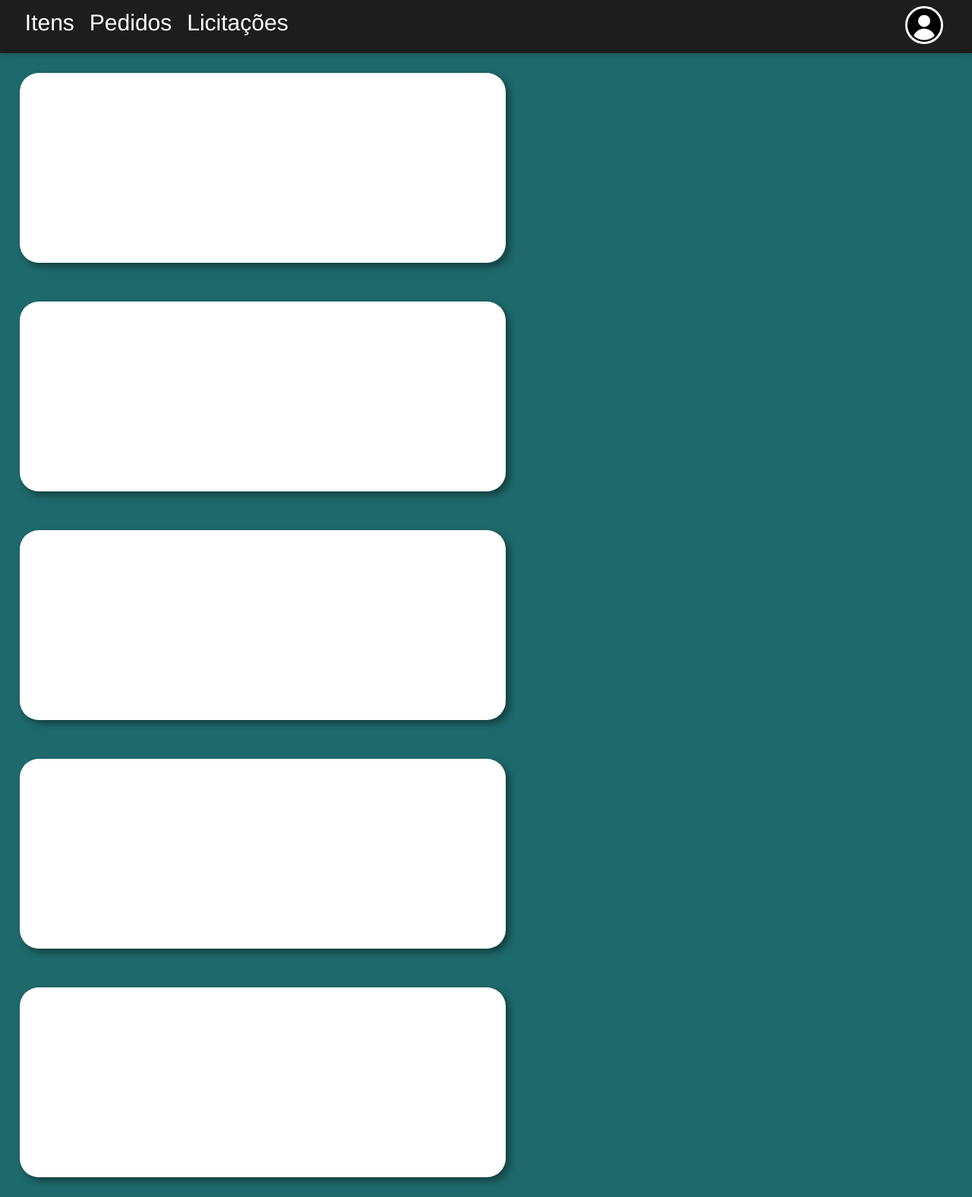
After one commit to odnols/Kovarex, a PHP site: page /pages/panel.php in a window 1280 px wide. The commit adds this page. Shown: the whole page at 76% size. Run offline with PHP 8.4, Linux system fonts and the light colour scheme; some libraries are stand-ins or nearby versions.

Commit message:
Novas páginas e atualizações

```diff
--- /dev/null
+++ b/css/animations.css
@@ -0,0 +1,11 @@
+@keyframes encolhe_hr {
+    from {
+        width: 90%;
+        opacity: 0;
+    }
+
+    to {
+        width: 30%;
+        opacity: 1;
+    }
+}
--- a/css/style.css
+++ b/css/style.css
@@ -1,6 +1,107 @@
+html {
+    background-color: rgb(30, 105, 107);
+}
+
 .banner_topo {
     width: 100%;
-    height: 300px;
-    background-color: rgb(15, 122, 96);
+    padding: 1%;
+    height: 70px;
+    color: white;
+    background-color: rgb(29, 29, 29);
     box-shadow: 0px 0px 10px rgba(0, 0, 0, 0.288);
 }
+
+#titulo {
+    left: 2%;
+    top: -10px;
+    font-size: 40px;
+    position: absolute;
+    pointer-events: none;
+    animation: mostra_bloco .5s;
+    text-shadow: 1px 2px 1px black;
+}
+
+hr#hr_login {
+    width: 30%;
+    animation: encolhe_hr 1s;
+}
+
+#perfil_sm {
+    top: 1%;
+    right: 3%;
+    z-index: 3;
+    width: 50px;
+    height: 50px;
+    position: absolute;
+    border-radius: 50%;
+    border: solid 3px white;
+    transition: transform .2s, box-shadow .2s;
+}
+
+.configura_perfil {
+    margin: 2%;
+    color: black;
+    transition: all .2s;
+    background-color: rgb(231, 231, 231);
+}
+
+.configura_perfil:hover {
+    color: black !important;
+    background-color: rgb(167, 167, 167);
+}
+
+#perfil_sm:hover {
+    transform: scale(1.1);
+    box-shadow: 0px 0px 15px white;
+}
+
+#formulario_login {
+    z-index: 3;
+    width: 100%;
+    height: 100%;
+    /* display: none; */
+    position: fixed;
+    padding-top: 6%;
+    text-align: center;
+    background-color: rgba(0, 0, 0, .5);
+}
+
+.logah {
+    margin-top: 4%;
+}
+
+.buttons_login {
+    width: 20%;
+    margin-left: 40%;
+}
+
+#nav_links>h2 {
+    float: left;
+    margin-top: 0px;
+    margin-left: 20px;
+}
+
+h2>a {
+    color: white;
+    transition: .2s;
+}
+
+h2>a:hover {
+    color: gray;
+    text-decoration: none;
+}
+
+#quadro_pag {
+    width: 50%;
+    margin: 2%;
+    padding: 2%;
+    float: left;
+    height: 250px;
+    font-size: 18px;
+    border-radius: 25px;
+    background-color: rgb(255, 255, 255);
+}
+
+.sombra_quadro {
+    box-shadow: 5px 5px 10px rgba(0, 0, 0, 0.4);
+}
--- /dev/null
+++ b/js/engine.js
@@ -0,0 +1,3 @@
+function login() {
+    $("#formulario_login").fadeToggle();
+}
--- /dev/null
+++ b/pages/panel.php
@@ -0,0 +1,52 @@
+<!DOCTYPE html>
+<html lang="pt">
+
+<head>
+    <meta charset="utf-8">
+    <title>Kovarex</title>
+    <link rel="shortcut icon" href="../files/img/icons/logo.png">
+
+    <!-- CSS -->
+    <link rel="stylesheet" type="text/css" href="../css/style.css">
+    <link rel="stylesheet" type="text/css" href="../css/animations.css">
+    <link rel="stylesheet" href="https://maxcdn.bootstrapcdn.com/bootstrap/3.3.7/css/bootstrap.min.css">
+
+    <!-- Slick -->
+    <link rel="stylesheet" type="text/css" href="../js/slick/slick.css" />
+    <link rel="stylesheet" type="text/css" href="../js/slick/slick-theme.css" />
+
+    <script src="https://kit.fontawesome.com/6c1b2d82eb.js" crossorigin="anonymous"></script>
+
+    <script type="text/javascript" src="//code.jquery.com/jquery-1.11.0.min.js"></script>
+    <script type="text/javascript" src="//code.jquery.com/jquery-migrate-1.2.1.min.js"></script>
+    <script type="text/javascript" src="../js/slick/slick.min.js"></script>
+    <script type="text/javascript" src="../js/engine.js"></script>
+</head>
+
+<body>
+    <div class="banner_topo">
+        <h2 id="titulo"><?php if (isset($_SESSION["nome_user"])) {
+                            echo "Olá " + $_SESSION["nome_user"];
+                        } ?></h2>
+
+        <img id="perfil_sm" src="<?php if (isset($_SESSION["nome_user"])) {
+                                        echo $_SESSION["foto_perfil"];
+                                    } else {
+                                        echo "../files/img/icons/avatar.png";
+                                    } ?>" onclick="<?php if (!isset($_SESSION["id_usuario"])) { ?> login()<?php } ?>">
+
+        <div id="nav_links">
+            <h2><a href="itens.php">Itens</a></h2>
+            <h2><a href="pedidos.php">Pedidos</a></h2>
+            <h2><a href="licitacoes.php">Licitações</a></h2>
+        </div>
+    </div>
+
+    <div id="quadro_pag" class="sombra_quadro"></div>
+    <div id="quadro_pag" class="sombra_quadro"></div>
+    <div id="quadro_pag" class="sombra_quadro"></div>
+    <div id="quadro_pag" class="sombra_quadro"></div>
+    <div id="quadro_pag" class="sombra_quadro"></div>
+</body>
+
+</html>
--- /dev/null
+++ b/php/session/conexao_obsoleta.php
@@ -0,0 +1,2 @@
+<?php
+$mongo = new MongoClient();
--- /dev/null
+++ b/php/session/usuario_confirmar_login.php
@@ -0,0 +1,3 @@
+<?php
+
+header("Location: ../../pages/panel.php");
```
Also changed, not shown: index.php (+51 -4 lines), pages/itens.php (added, +52 -0 lines), php/session/redireciona_logoff.php (added, +20 -0 lines), php/session/verifica_sessao.php (added, +7 -0 lines), files/img/icons/avatar.png (added), files/img/icons/logo.png (added), 1 other file.
